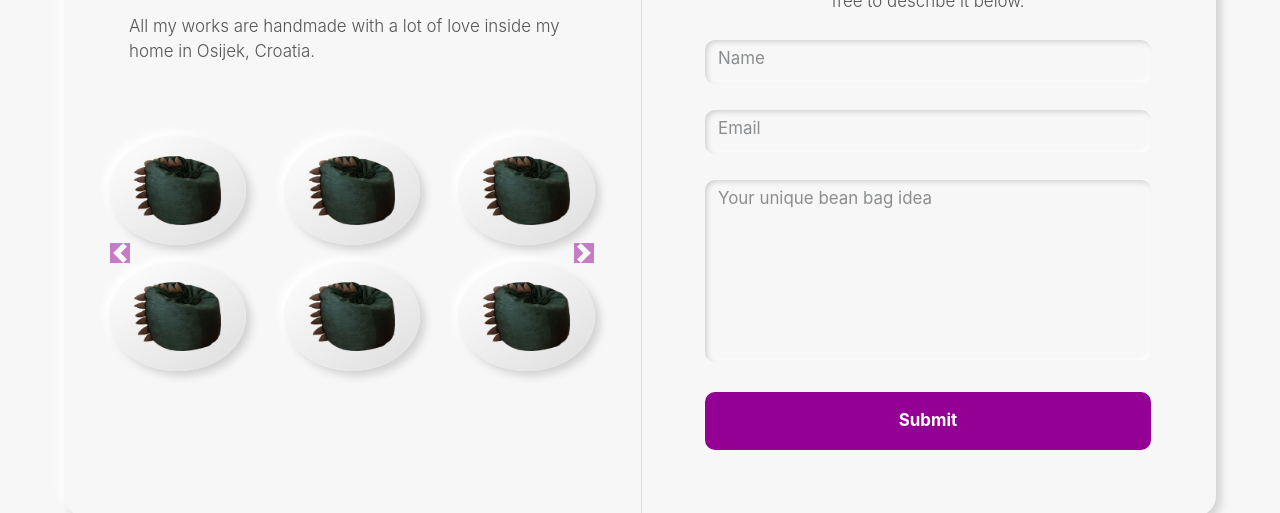
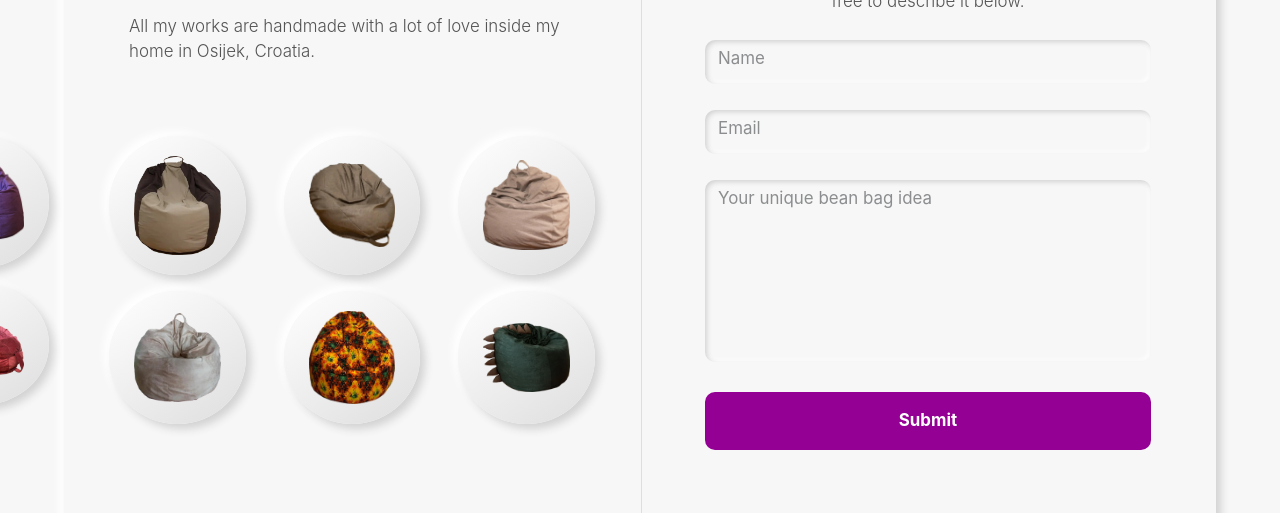
Before and after one commit to Smokra/samahi-sewing, a plain HTML site: page index.html in a window 1280 px wide. Shown: the part 371-884 px from the top of the page. Drawn offline with nearby package versions, Linux system fonts and the light colour scheme.

Commit message:
Adding courousel second slide, need to fix ovrflow

```diff
--- a/index.html
+++ b/index.html
@@ -40,9 +40,17 @@
             <p class="animate">All my works are handmade with a lot of love inside my home in Osijek, Croatia.</p>
           </div>
           <div class="row my-row">
-            <div id="carouselExampleFade" class="carousel slide carousel-fade" data-ride="carousel">
-              <div class="carousel-inner">
-                <div class="carousel-item ">
+            <div id="carousel">
+
+              <!-- carousel indicators -->
+              <ol class="carousel-indicators">
+                <li data-target="#mycarousel" data-slide-to="0" class="active"></li>
+                <li data-target="#mycarousel" data-slide-to="1"></li>
+              </ol>
+
+              <div class="slides-container">
+                <div class="slides-inner">
+                  <div class="slide">
                     <div class="row my-row">
                       <div class="col-lg-3 col-md-4 col-sm-12 img-box">
                         <picture>
@@ -84,58 +92,55 @@
                       </div>
                     </div>
                   </div>
+                </div>
 
-                <div class="carousel-item active">
+                <div class="slide">
                   <div class="row my-row">
                     <div class="col-lg-3 col-md-4 col-sm-12 img-box">
                       <picture>
-                        <source type="image/webp" srcset="./images/dinosaur.webp">
-                        <img src="./images/dinosaur.png" class="bags" alt="bean bag with dinosaur motiv on it">
+                        <source type="image/webp" srcset="./images/BlackAndRed.webp">
+                        <img src="./images/BlackAndRed.png" class="bags" alt="bean bag with dinosaur motiv on it">
                       </picture>
                     </div>
                     <div class="col-lg-3 col-md-4 col-sm-12 img-box">
                       <picture>
-                        <source type="image/webp" srcset="./images/dinosaur.webp">
-                        <img src="./images/dinosaur.png" class="bags" alt="bean bag with dinosaur motiv on it">
+                        <source type="image/webp" srcset="./images/PurpleAndGrey.webp">
+                        <img src="./images/PurpleAndGrey.png" class="bags" alt="bean bag with dinosaur motiv on it">
                       </picture>
                     </div>
                     <div class="col-lg-3 col-md-4 col-sm-12 img-box">
                       <picture>
-                        <source type="image/webp" srcset="./images/dinosaur.webp">
-                        <img src="./images/dinosaur.png" class="bags" alt="bean bag with dinosaur motiv on it">
+                        <source type="image/webp" srcset="./images/Purple.webp">
+                        <img src="./images/Purple.png" class="bags" alt="bean bag with dinosaur motiv on it">
                       </picture>
                     </div>
                   </div>
                   <div class="row my-row">
                     <div class="col-lg-3 col-md-4 col-sm-12 img-box">
                       <picture>
-                        <source type="image/webp" srcset="./images/dinosaur.webp">
-                        <img src="./images/dinosaur.png" class="bags" alt="bean bag with dinosaur motiv on it">
+                        <source type="image/webp" srcset="./images/redWeb.webp">
+                        <img src="./images/redWeb.png" class="bags" alt="bean bag with dinosaur motiv on it">
                       </picture>
                     </div>
                     <div class="col-lg-3 col-md-4 col-sm-12 img-box">
                       <picture>
-                        <source type="image/webp" srcset="./images/dinosaur.webp">
-                        <img src="./images/dinosaur.png" class="bags" alt="bean bag with dinosaur motiv on it">
+                        <source type="image/webp" srcset="./images/blackDino.webp">
+                        <img src="./images/blackDino.png" class="bags" alt="bean bag with dinosaur motiv on it">
                       </picture>
                     </div>
                     <div class="col-lg-3 col-md-4 col-sm-12 img-box">
                       <picture>
-                        <source type="image/webp" srcset="./images/dinosaur.webp">
-                        <img src="./images/dinosaur.png" class="bags" alt="bean bag with dinosaur motiv on it">
+                        <source type="image/webp" srcset="./images/redMotiv.webp">
+                        <img src="./images/redMotiv.png" class="bags" alt="bean bag with dinosaur motiv on it">
                       </picture>
                     </div>
                   </div>
                 </div>
               </div>
-              <a class="carousel-control-prev" href="#carouselExampleFade" role="button" data-slide="prev">
-                <span class="carousel-control-prev-icon" aria-hidden="true"></span>
-                <span class="sr-only">Previous</span>
-              </a>
-              <a class="carousel-control-next" href="#carouselExampleFade" role="button" data-slide="next">
-                <span class="carousel-control-next-icon" aria-hidden="true"></span>
-                <span class="sr-only">Next</span>
-              </a>
+            </div>
+            <div class="controls">
+              <button id="prevButton">Prev</button>
+              <button id="nextButton">Next</button>
             </div>
           </div>
         </div>
--- a/script.js
+++ b/script.js
@@ -1,4 +1,4 @@
- var tl = gsap.timeline({ defaults:{opacity:0, ease:"back"}});
+var tl = gsap.timeline({ defaults:{opacity:0, ease:"back"}});
 gsap.set(".page-wrapper", {})
 function init() {
     tl.from(".page-wrapper", {autoAlpha:0})  //this nullifies visibility:none; from CSS
@@ -14,3 +14,83 @@ function init() {
 window.addEventListener("load", function(event) {
   init(); //do stuff after page load it self, don't forget about autoAlpha
 });
+
+
+var slideDelay = 1.5;
+var slideDuration = 0.3;
+var snapX;
+
+var slides = document.querySelectorAll(".slide");
+var prevButton = document.querySelector("#prevButton");
+var nextButton = document.querySelector("#nextButton");
+var progressWrap = gsap.utils.wrap(0, 1);
+
+var numSlides = slides.length;
+
+gsap.set(slides, {
+  xPercent: i => i * 100
+});
+
+var wrap = gsap.utils.wrap(-100, (numSlides - 1) * 100);
+var timer = gsap.delayedCall(slideDelay);
+
+var animation = gsap.to(slides, {
+  xPercent: "+=" + (numSlides * 100),
+  duration: 1,
+  ease: "none",
+  paused: true,
+  repeat: -1,
+  modifiers: {
+    xPercent: wrap
+  }
+});
+
+var proxy = document.createElement("div");
+var slideAnimation = gsap.to({}, {});
+var slideWidth = 0;
+var wrapWidth = 0;
+resize();
+
+window.addEventListener("resize", resize);
+
+prevButton.addEventListener("click", function() {
+  animateSlides(1);
+});
+
+nextButton.addEventListener("click", function() {
+  animateSlides(-1);
+});
+
+function animateSlides(direction) {
+
+  timer.restart(true);
+  slideAnimation.kill();
+
+  var x = snapX(gsap.getProperty(proxy, "x") + direction * slideWidth);
+
+  slideAnimation = gsap.to(proxy, {
+    x: x,
+    duration: slideDuration,
+    onUpdate: updateProgress
+  });
+}
+
+function updateProgress() {
+  animation.progress(progressWrap(gsap.getProperty(proxy, "x") / wrapWidth));
+}
+
+function resize() {
+
+  var norm = (gsap.getProperty(proxy, "x") / wrapWidth) || 0;
+
+  slideWidth = slides[0].offsetWidth;
+  wrapWidth = slideWidth * numSlides;
+  snapX = gsap.utils.snap(slideWidth);
+
+  gsap.set(proxy, {
+    x: norm * wrapWidth
+  });
+
+  animateSlides(0);
+  slideAnimation.progress(1);
+}
--- a/style.css
+++ b/style.css
@@ -21,7 +21,6 @@ body {
 }
 
 .logo {
-
   display: flex;
   max-width: 160px;
   margin: 0 auto;
@@ -29,6 +28,7 @@ body {
   margin-bottom: 3%;
   border-radius: 50%;
   filter: drop-shadow(2px 2px 10px #9b009b) drop-shadow(-2px -2px 10px #a100a1);
+  -webkit-filter: drop-shadow(2px 2px 10px #9b009b) drop-shadow(-2px -2px 10px #a100a1);
 }
 
 #main {
@@ -80,6 +80,47 @@ p {
   justify-content: space-evenly;
 }
 
+#carousel {
+  display: flex;
+  position: relative;
+ /* flex-direction: column; */
+  width: 100%;
+  height: 100%;
+}
+
+
+.controls {
+  padding: 10px;
+  display: flex;
+  align-items: center;
+  justify-content: center;
+  height: 70px;
+  min-height: 70px;
+}
+
+.slides-container {
+ /* position: relative; */
+  overflow: hidden;
+  display: flex;
+  flex: 1;
+}
+
+.slide {
+  position: absolute;
+  display: flex;
+  flex-direction: column;
+  height: 100%;
+  width: 100%;
+}
+
+.slides-inner {
+ /* position: relative; */
+  height: 460px;
+  width: 100%;
+  overflow: hidden;
+}
+
+
 .img-box {
   padding: 20px;
   margin: 1.5%;
@@ -126,6 +167,10 @@ picture {
   max-width: 90%;
   max-height: 90%;
   transition: ease 0.5s;
+}
+
+.carousel-indicators li {
+  background-color: #940094;
 }
 
 .form {
@@ -282,14 +327,6 @@ a {
   color: #9e009e;
 }
 
-.carousel-inner {
-  overflow: visible;
-}
-
-.carousel-control-prev-icon, .carousel-control-next-icon {
-  background-color: #940094;
-}
-
 @media only screen and (max-width: 767px) {
   .form {
     padding: 15px;
```
Also changed, not shown: images/redMotiv.png (added), images/redMotiv.webp (added). Lines whose indentation alone changed are shown as unchanged.
